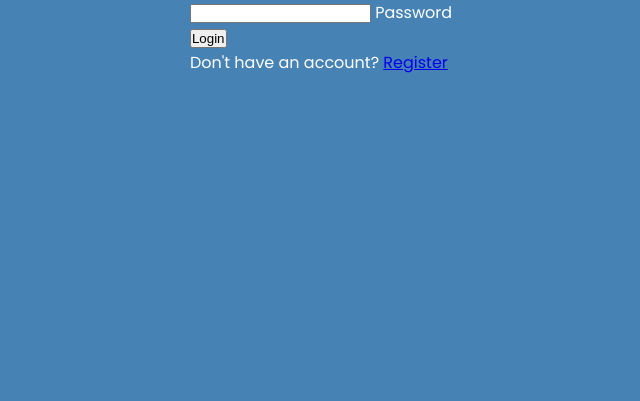
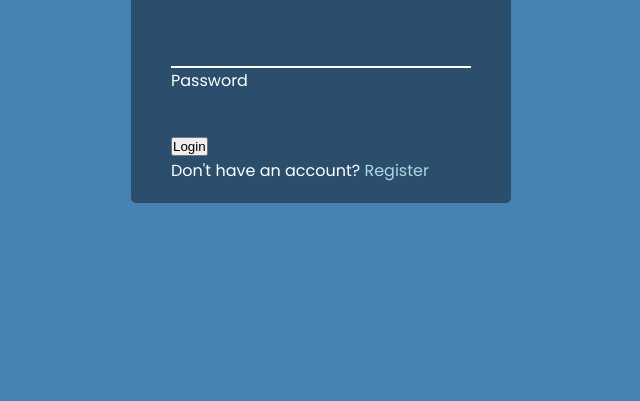
Before and after one commit to HanningtoneM/Login-Form, a plain HTML site: page index.html in a window 1280 px wide. Shown: the part 399-800 px from the top of the page, without its empty margins (319-959 px from the left). Drawn offline with Linux system fonts and the light colour scheme.

Commit message:
Add form  css

```diff
--- a/index.css
+++ b/index.css
@@ -30,3 +30,26 @@ body {
     text-align: center;
     margin-bottom: 30px;
 }
+
+.container a {
+    text-decoration: none;
+    color: lightblue;
+}
+
+.form-control {
+    position: relative;
+    margin: 20px 0 40px;
+    width: 300px;
+}
+
+.form-control input {
+    background-color: transparent;
+    border: 0;
+    border-bottom: 2px #fff solid;
+    display: block;
+    width: 100%;
+    padding: 15px 0;
+    font-size: 18px;
+    color: #fff;
+
+}
--- a/index.html
+++ b/index.html
@@ -8,7 +8,7 @@
     <link rel="stylesheet" href="index.css">
 </head>
 <body>
-    <div class="Container">
+    <div class="container">
         <h1>Please Login</h1>
         <form>
             <div class="form-control">
```
